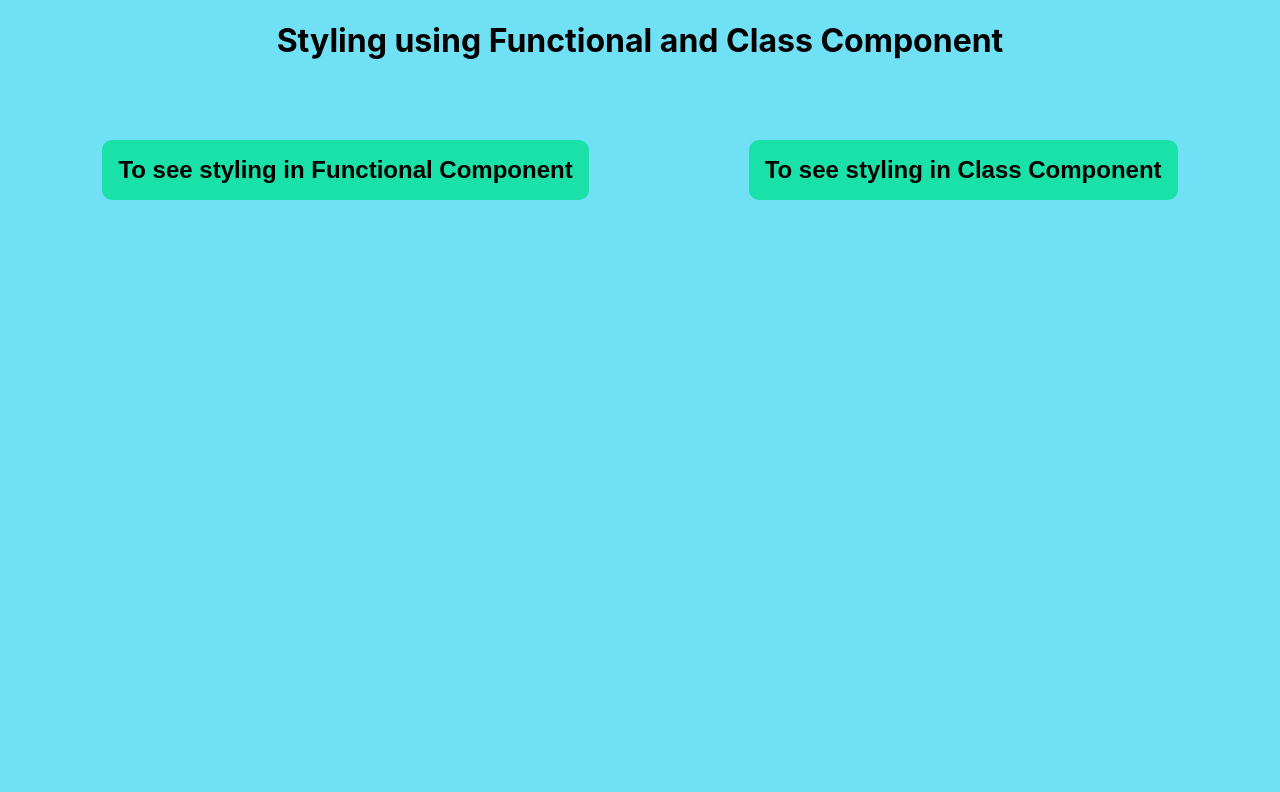
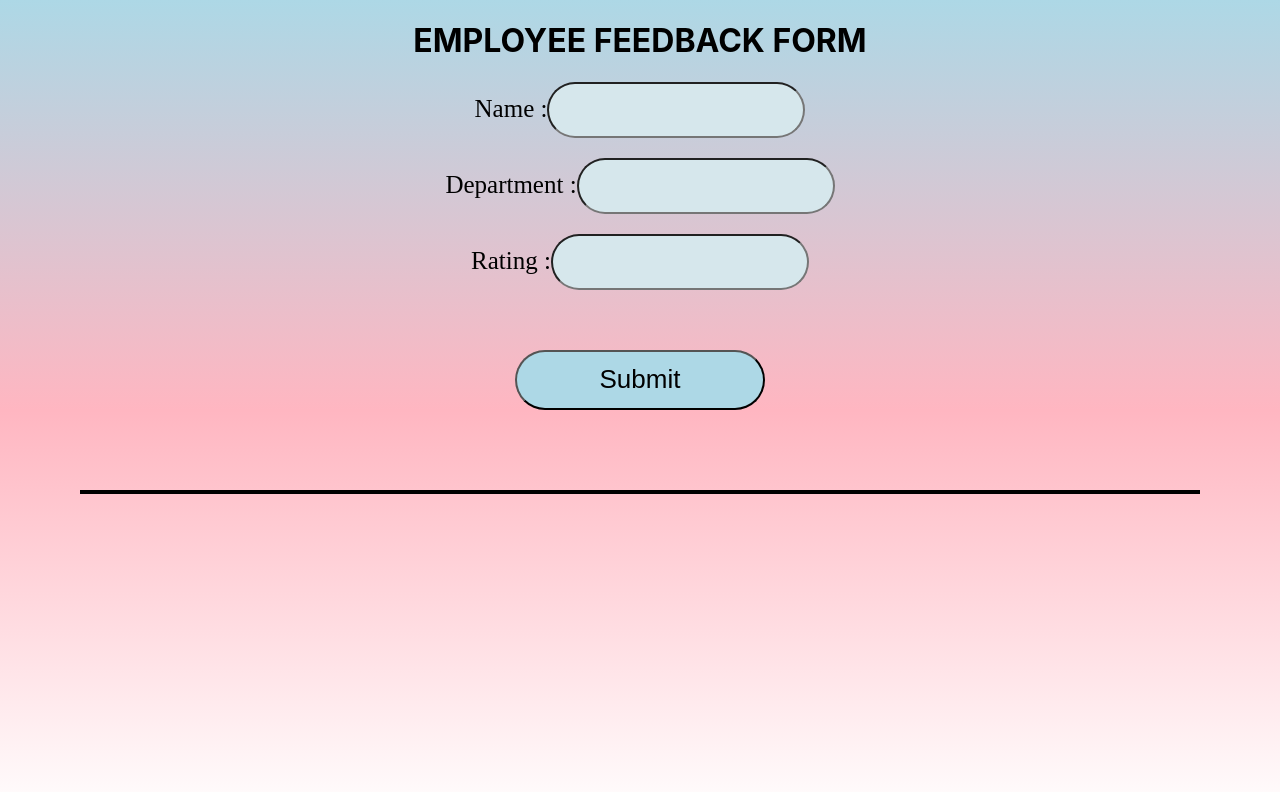
Before and after one commit to Raghavender-lonka/react-assignments, a React (Create React App) app: page / in a window 1280 px wide. Shown: the top 792 px of the page. Built offline with nearby package versions, Linux system fonts and the light colour scheme.

Commit message:
react-hands-on-2

```diff
--- a/src/App.css
+++ b/src/App.css
@@ -1,3 +1,6 @@
 /* .component-container {
   display: inline;
 } */
+body {
+  text-align: center;
+}
--- a/src/App.js
+++ b/src/App.js
@@ -1,28 +1,19 @@
-import React, { useState } from "react"
+import React from "react"
 import "./App.css"
-import ClassComponent from "./components/ClassComponent"
-import Func from "./components/Func"
-import Header from "./components/Header"
+import Form from "./components/Form"
 
 function App() {
-  const [showFuncComponent, setShowFuncComponent] = useState(false)
-  const [showClassComponent, setShowClassComponent] = useState(false)
-
-  const showFuncHandler = () => {
-    setShowFuncComponent(!showFuncComponent)
-  }
-
-  const showClassHandler = () => {
-    setShowClassComponent(!showClassComponent)
-  }
-
+  const array = [
+    [
+      {
+        name: "raghu",
+        contact: 9898988,
+      },
+    ],
+  ]
   return (
     <div className="App">
-      <Header onshowFunc={showFuncHandler} onshowClass={showClassHandler} />
-      <div className="component-container">
-        {showFuncComponent ? <Func className="funcComp" /> : ""}
-        {showClassComponent ? <ClassComponent className="classComp" /> : ""}
-      </div>
+      <Form />
     </div>
   )
 }
--- /dev/null
+++ b/src/components/Form.css
@@ -0,0 +1,70 @@
+.user-info {
+  border: 2px solid black;
+  border-radius: 30px;
+  background: rgb(236, 151, 194);
+  height: 65px;
+  width: fit-content;
+  font-size: large;
+  font-weight: 600;
+  margin: 20px;
+  padding: 10px;
+  display: flex;
+  align-items: center;
+  justify-content: center;
+}
+
+.user-info-container {
+  display: flex;
+  margin: 80px;
+  background: #c3dce4;
+  border: 2px solid black;
+  flex-flow: row wrap;
+  align-items: center;
+  justify-content: space-evenly;
+  width: 1200px;
+  max-width: 90%;
+}
+
+.user-data {
+  display: flex;
+  justify-content: center;
+  align-items: center;
+}
+
+label {
+  font-size: 25px;
+  font-family: "Times New Roman", Times, serif;
+}
+
+input {
+  height: 50px;
+  width: 250px;
+  font-size: 20px;
+  border-radius: 40px;
+  background: #d6e7ec;
+}
+
+input:focus {
+  outline: none;
+  border: 1px solid blue;
+}
+
+button {
+  font-size: 26px;
+  height: 60px;
+  width: 250px;
+  border-radius: 40px;
+  background-color: lightblue;
+}
+
+/* Chrome, Safari, Edge, Opera */
+input::-webkit-outer-spin-button,
+input::-webkit-inner-spin-button {
+  -webkit-appearance: none;
+  margin: 0;
+}
+
+/* Firefox */
+input[type="number"] {
+  -moz-appearance: textfield;
+}
--- /dev/null
+++ b/src/components/Form.jsx
@@ -0,0 +1,84 @@
+import React, { useState } from "react"
+import "./Form.css"
+// import FormData from "./FormData"
+
+function Form() {
+  let [userName, setUserName] = useState("")
+  let [userDept, setUserDept] = useState("")
+  let [userRating, setUserRating] = useState("")
+  let [data, setData] = useState([])
+  // let [displayData, setDisplayData] = useState(false)
+
+  const submitHandler = (e) => {
+    e.preventDefault()
+
+    data.push({
+      name: userName,
+      dept: userDept,
+      rating: userRating,
+    })
+    setData(data)
+    // setDisplayData(true)
+    setUserName("")
+    setUserDept("")
+    setUserRating("")
+    // console.log(data)
+  }
+
+  return (
+    <>
+      <div>
+        <h1>EMPLOYEE FEEDBACK FORM</h1>
+        <form onSubmit={submitHandler}>
+          <label htmlFor="name">Name :</label>
+          <input
+            type="text"
+            id="name"
+            name="name"
+            value={userName}
+            onChange={(e) => setUserName(e.target.value)}
+          />
+          <br />
+          <br />
+          <label htmlFor="department">Department :</label>
+          <input
+            type="text"
+            id="department"
+            name="department"
+            value={userDept}
+            onChange={(e) => setUserDept(e.target.value)}
+          />
+          <br />
+          <br />
+          <label htmlFor="rating">Rating :</label>
+          <input
+            type="number"
+            value={userRating}
+            onChange={(e) => setUserRating(e.target.value)}
+          />
+          <br />
+          <br />
+          <br />
+          <br />
+
+          <button type="submit">Submit</button>
+        </form>
+      </div>
+      <div className="user-data">
+        <div className="user-info-container">
+          {data.map((info, index) => {
+            return (
+              <div key={index} className="user-info">
+                Name: {info.name} | Department: {info.dept} | Rating:{" "}
+                {info.rating}
+              </div>
+            )
+          })}
+        </div>
+      </div>
+      {/* <FormData onreceiveData={data} /> */}
+    </>
+  )
+}
+
+export default Form
--- /dev/null
+++ b/src/components/FormData.jsx
@@ -0,0 +1,24 @@
+// import React from "react"
+
+// function FormData(props) {
+//   return (
+//     <div>
+//       {props.onreceiveData.flat().map((info, index) => {
+//         {
+//           console.log(info)
+//         }
+//         return (
+//           <div key={index}>
+//             <h1>
+//               Name: {info.name} | Department: {info.dept} | Rating:{" "}
+//               {info.rating}
+//             </h1>
+//           </div>
+//         )
+//       })}
+//       <h1>Data</h1>
+//     </div>
+//   )
+// }
+
+// export default FormData
--- a/src/index.css
+++ b/src/index.css
@@ -5,7 +5,8 @@ body {
     sans-serif;
   -webkit-font-smoothing: antialiased;
   -moz-osx-font-smoothing: grayscale;
-  background-color: rgb(112, 224, 244);
+  background: linear-gradient(lightblue, lightpink, white);
+  height: 100vh;
 }
 
 code {
```
